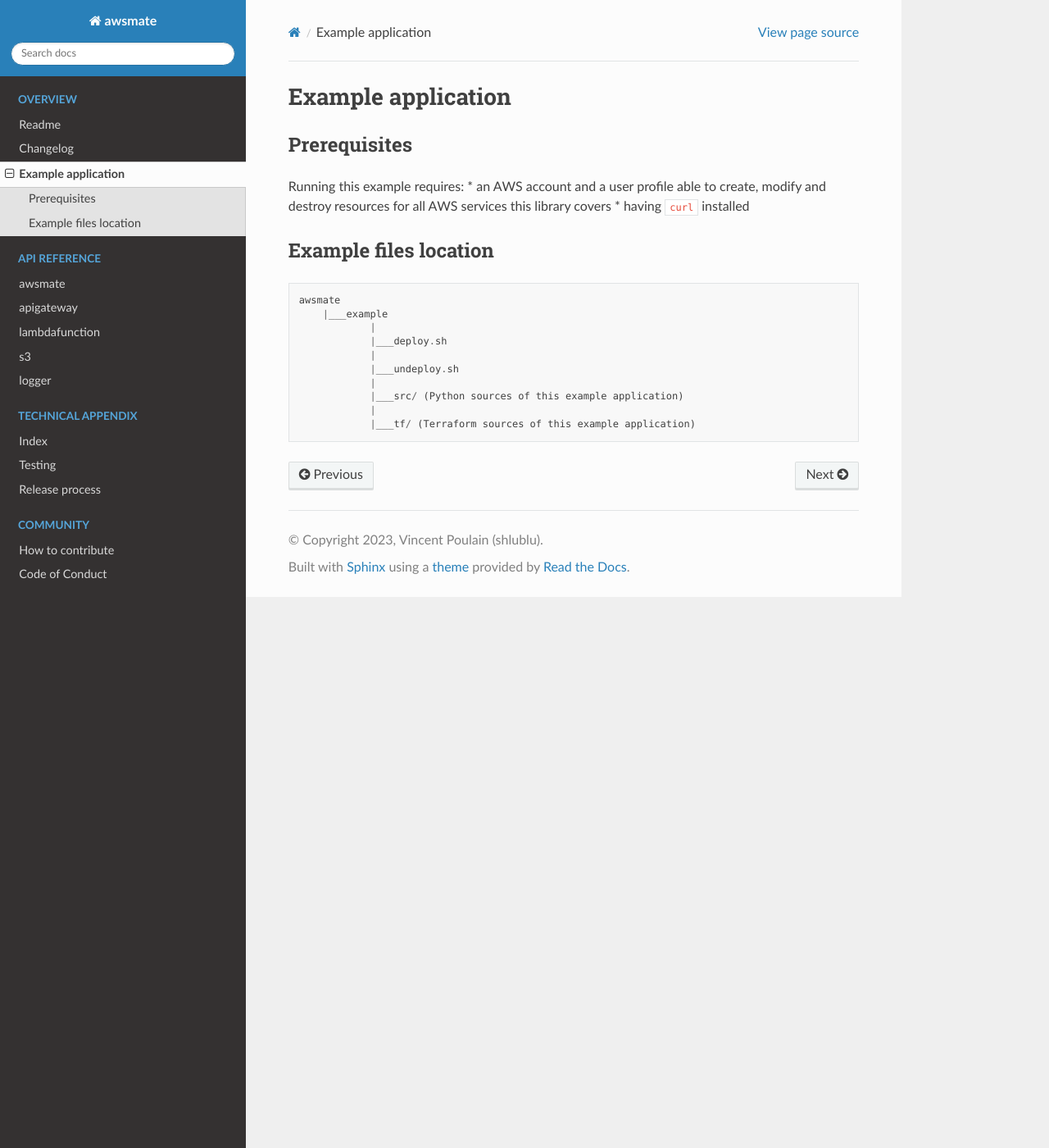
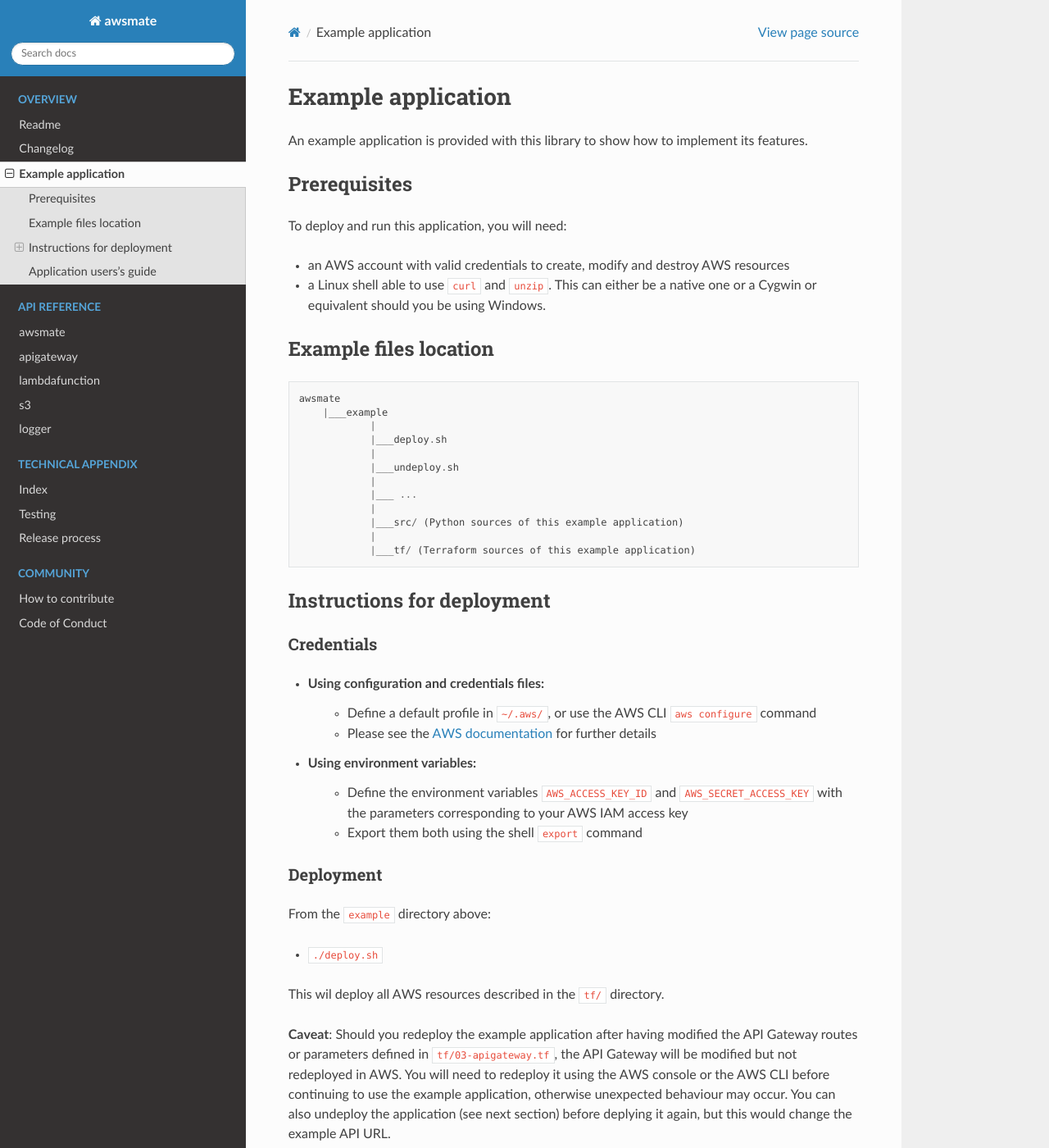
Before and after one commit to shlublu/awsmate, a Sphinx documentation site: the page built from docs/source/example_application.rst, in a window 1280 px wide and 1400 px high. Shown: the whole window at 82% size. Built offline with Sphinx 7.4.7 and the Read the Docs theme 2.0.0, drawn with Linux system fonts in a browser that asks for light colours; some of the changed text lies outside the part shown.

Commit message:
Example application: documentation WIP

```diff
--- a/docs/source/example_application.rst
+++ b/docs/source/example_application.rst
@@ -1,13 +1,15 @@
 Example application
 ===================
+
+An example application is provided with this library to show how to implement its features.
 
 Prerequisites
 -------------
 
-Running this example requires:
-* an AWS account and a user profile able to create, modify and destroy resources for all AWS services this library covers
-* having ``curl`` installed
+To deploy and run this application, you will need:
 
+* an AWS account with valid credentials to create, modify and destroy AWS resources
+* a Linux shell able to use ``curl`` and ``unzip``. This can either be a native one or a Cygwin or equivalent should you be using Windows.
 
 Example files location
 ----------------------
@@ -21,6 +23,52 @@ Example files location
                 |
                 |___undeploy.sh
                 |
+                |___ ...
+                |
                 |___src/ (Python sources of this example application)
                 |
                 |___tf/ (Terraform sources of this example application)
+
+
+Instructions for deployment
+---------------------------
+
+Credentials
+~~~~~~~~~~~
+
+* Using configuration and credentials files:
+    *   Define a default profile in ``~/.aws/``, or use the AWS CLI ``aws configure`` command
+    *   Please see the `AWS documentation <https://docs.aws.amazon.com/cli/latest/userguide/cli-configure-files.html>`_  for further details
+* Using environment variables:
+    *   Define the environment variables ``AWS_ACCESS_KEY_ID`` and ``AWS_SECRET_ACCESS_KEY`` with the parameters corresponding to your AWS IAM access key
+    *   Export them both using the shell ``export`` command
+
+Deployment
+~~~~~~~~~~
+
+From the ``example`` directory above:
+
+* ``./deploy.sh``
+
+This wil deploy all AWS resources described in the ``tf/`` directory.
+
+**Caveat**: Should you redeploy the example application after having modified the API Gateway routes or parameters defined in ``tf/03-apigateway.tf``, the
+API Gateway will be modified but not redeployed in AWS. You will need to redeploy it using the AWS console or the AWS CLI before continuing to use the example
+application, otherwise unexpected behaviour may occur. You can also undeploy the application (see next section) before deplying it again, but this would
+change the example API URL.
+
+Undeployment
+~~~~~~~~~~~~
+
+From the ``example`` directory above:
+
+* ``./undeploy.sh``
+
+This will destroy all AWS resources created by ``./deploy.sh``.
+
+
+Application users's guide
+-------------------------
+
+* API Gateway
+* S3 Notifications
```
Also changed, not shown: README.md (+1 -1 lines).
